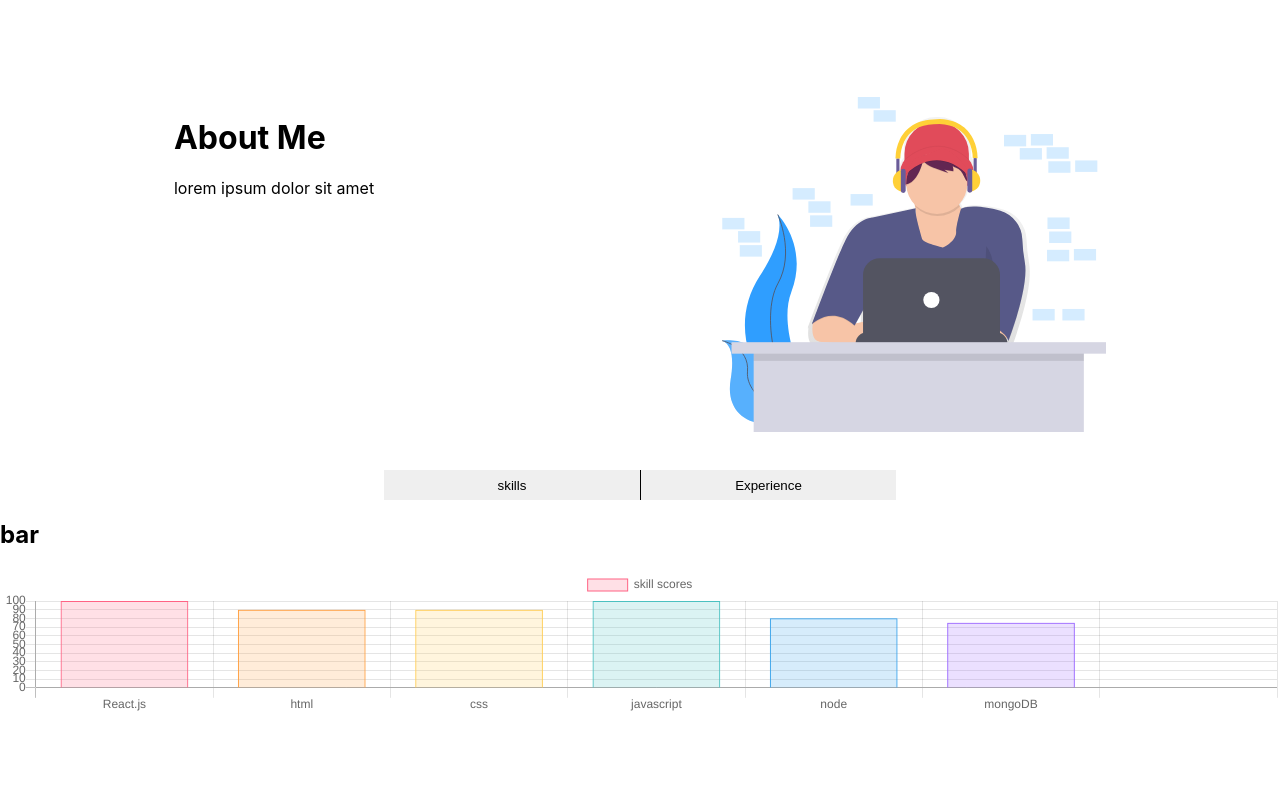
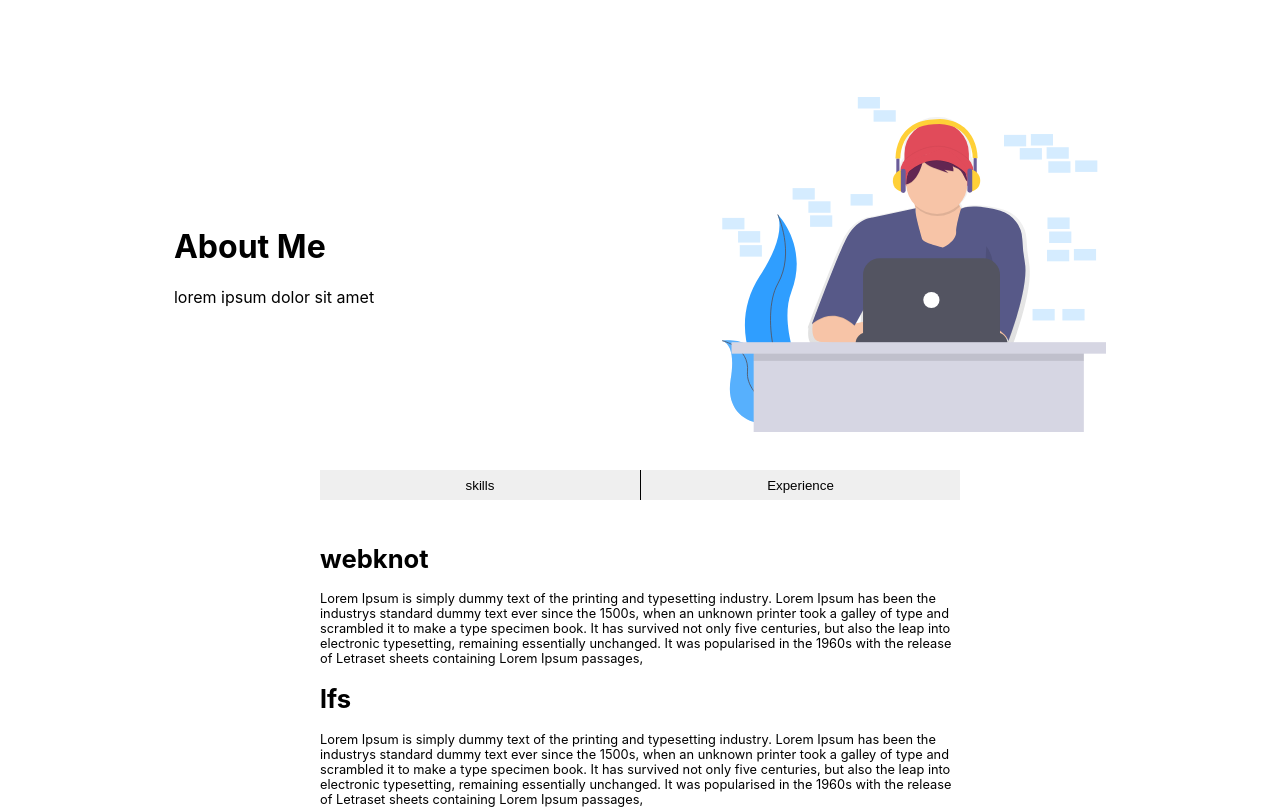
Before and after one commit to prajwalr308/portfolio-v2, a React (Create React App) app: page / in a window 1280 px wide. Shown: the part 556-1363 px from the top of the page. Before the commit the page ends 1274 px from the top, so only its background shows below. Built offline with nearby package versions, Linux system fonts and the light colour scheme.

Commit message:
kills and expereince tabs

```diff
--- a/src/components/aboutMe/AboutMe.css
+++ b/src/components/aboutMe/AboutMe.css
@@ -8,7 +8,8 @@
 
 @media only screen and (min-width: 320px) {
   .AboutMe {
-  margin-left: 25%;
+  display:grid;
+  place-items: center;
   }
   .AboutMe__image {
     width: 50%;
--- a/src/components/navbar/Navbar.css
+++ b/src/components/navbar/Navbar.css
@@ -2,7 +2,7 @@
   text-decoration: none;
   list-style-type: none;
   margin-top: 0%;
-
+  margin-bottom: 0;
   margin-left: 55%;
  width: 50%;
  position:fixed;
--- a/src/components/skillAndExp/SkillAndExp.css
+++ b/src/components/skillAndExp/SkillAndExp.css
@@ -3,6 +3,7 @@
   width: 100%;
 }
 .skill__buttons button{
+  display: block;
  height: 30px;
 }
 .skill__buttons__skills {
@@ -46,25 +47,31 @@
       }
     .skill__buttons__skills {
         position:relative;
-        width: 20%;
+
+        width: 25%;
     }
     .skill__buttons__exp{
         position:relative;
 
-        width: 20%;
+        width: 25%;
     }
     .skill__buttons__skills--selected {
         position:relative;
-        width: 20%;
+        width: 25%;
     }
     .skill__buttons__exp--selected{
         position:relative;
 
-        width: 20%;
+        width:25%;
     }
     .skill__buttons{
 
         display:flex;
         justify-content:center;
     }
+    .skill__skillsAndExperience{
+    width:50%;
+    position: relative;
+    left:25%;
+    }
 }
--- a/src/components/skillAndExp/SkillAndExp.js
+++ b/src/components/skillAndExp/SkillAndExp.js
@@ -1,4 +1,5 @@
 import React,{useState} from 'react'
+import Exp from './exp/Exp'
 import './SkillAndExp.css'
 import Skill from './skills/Skill'
 
@@ -26,7 +27,10 @@ const SkillAndExp = () => {
 
             <button className={state.expSelected ? "skill__buttons__exp--selected":"skill__buttons__exp"} onClick={expHandler}>Experience</button>
             </div>
-            <Skill />
+            <div className="skill__skillsAndExperience">
+            {state.skillSelected ? <Skill />:<Exp />}
+            </div>
+
             <div></div>
 
         </div>
--- a/src/components/skillAndExp/exp/Exp.js
+++ b/src/components/skillAndExp/exp/Exp.js
@@ -1,10 +1,17 @@
+import React from 'react'
+import ExpCard from '../expCard/ExpCard'
 
-import React from 'react'
+import './exp.css'
 
 const Exp = () => {
+    const data={
+        'body1':'Lorem Ipsum is simply dummy text of the printing and typesetting industry. Lorem Ipsum has been the industrys standard dummy text ever since the 1500s, when an unknown printer took a galley of type and scrambled it to make a type specimen book. It has survived not only five centuries, but also the leap into electronic typesetting, remaining essentially unchanged. It was popularised in the 1960s with the release of Letraset sheets containing Lorem Ipsum passages, ',
+        'body2':'Lorem Ipsum is simply dummy text of the printing and typesetting industry. Lorem Ipsum has been the industrys standard dummy text ever since the 1500s, when an unknown printer took a galley of type and scrambled it to make a type specimen book. It has survived not only five centuries, but also the leap into electronic typesetting, remaining essentially unchanged. It was popularised in the 1960s with the release of Letraset sheets containing Lorem Ipsum passages,'
+    }
     return (
-        <div>
-
+        <div className="exp">
+            <ExpCard title="webknot" body={data.body1} />
+            <ExpCard title="lfs" body={data.body2} />
         </div>
     )
 }
--- /dev/null
+++ b/src/components/skillAndExp/exp/exp.css
@@ -0,0 +1,8 @@
+.exp{
+   position: relative;
+   top:2em;
+   font-size:0.8em;
+}
+@media only screen and (min-width: 320px) {
+
+}
--- /dev/null
+++ b/src/components/skillAndExp/expCard/ExpCard.js
@@ -0,0 +1,13 @@
+import React from 'react'
+
+const ExpCard = (props) => {
+    const {title,body}=props;
+    return (
+        <div>
+            <h1>{title}</h1>
+            <p>{body}</p>
+        </div>
+    )
+}
+
+export default ExpCard
--- a/src/components/skillAndExp/skills/Skill.js
+++ b/src/components/skillAndExp/skills/Skill.js
@@ -40,9 +40,9 @@ const Skill = () => {
 
           data={data}
           width={100}
-          height={100}
+          height={50}
           options={{
-            maintainAspectRatio: false
+            maintainAspectRatio: true
           }}
         />
       </div>
```
